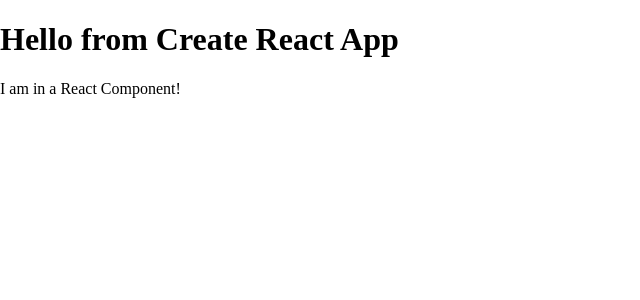
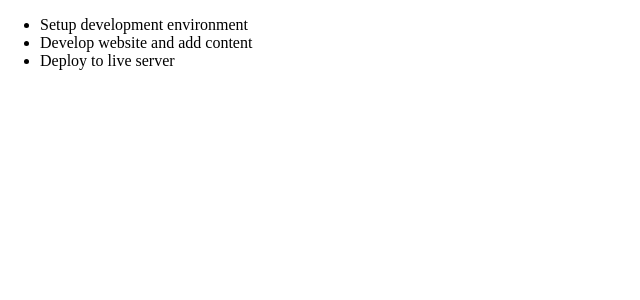
Before and after one commit to Danie12345/react-todo-list, a React (Create React App) app: page / in a window 1280 px wide. Shown: the top 300 px of the page, without its empty margins (0-640 px from the left). Built offline with nearby package versions, Linux system fonts and the light colour scheme; the HTML template or start-up script is replaced by a standard one.

Commit message:
Add todo items

```diff
--- a/src/components/TodoContainer.js
+++ b/src/components/TodoContainer.js
@@ -1,12 +1,33 @@
 import React from "react"
+import TodosList from "./TodosList";
+
 class TodoContainer extends React.Component {
+  state = {
+    todos: [
+      {
+        id: 1,
+        title: "Setup development environment",
+        completed: true
+      },
+      {
+        id: 2,
+        title: "Develop website and add content",
+        completed: false
+      },
+      {
+        id: 3,
+        title: "Deploy to live server",
+        completed: false
+      }
+    ]
+  };
+
   render() {
     return (
       <div>
-        <h1>Hello from Create React App</h1>
-        <p>I am in a React Component!</p>
+        <TodosList todos={this.state.todos} />
       </div>
     )
   }
 }
-export default TodoContainer
+export default TodoContainer;
--- a/src/components/TodoItem.js
+++ b/src/components/TodoItem.js
@@ -0,0 +1,7 @@
+import React from "react"
+
+function TodoItem(props) {
+  return <li>{props.todo.title}</li>
+}
+
+export default TodoItem;
--- a/src/components/TodosList.js
+++ b/src/components/TodosList.js
@@ -0,0 +1,16 @@
+import React from "react"
+import TodoItem from "./TodoItem";
+
+class TodosList extends React.Component {
+  render() {
+    return (
+      <ul>
+        {this.props.todos.map(todo => (
+          <TodoItem key={todo.id} todo={todo} />
+        ))}
+      </ul>
+    )
+  }
+}
+
+export default TodosList;
```
